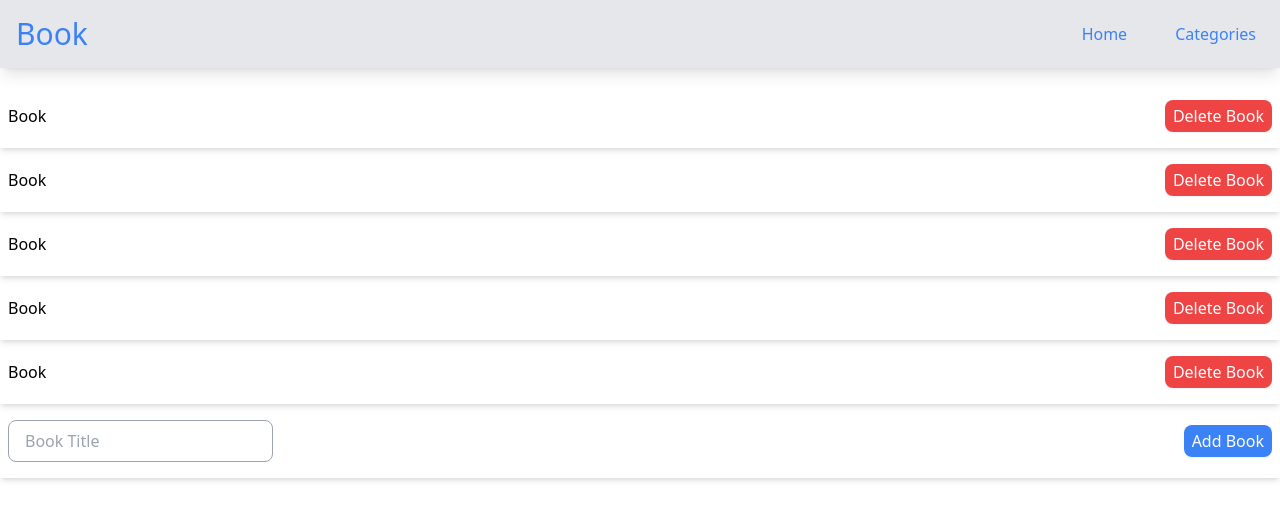
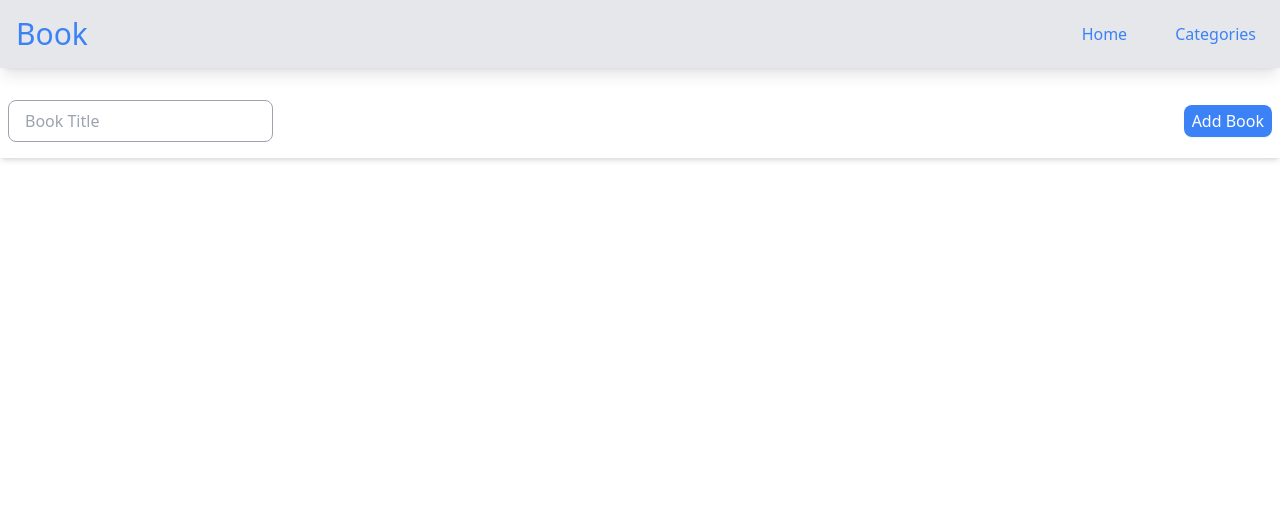
Before and after one commit to kimitaWanjohi/bookstore, a React (Create React App) app: page / in a window 1280 px wide. Shown: the top 520 px of the page. Built offline with nearby package versions, Linux system fonts and the light colour scheme.

Commit message:
get all books from store

```diff
--- a/src/components/Books.jsx
+++ b/src/components/Books.jsx
@@ -1,11 +1,13 @@
+import { useSelector } from "react-redux";
 import Book from "./Book";
 import AddBook from "./AddBook";
 
 export default function Books() {
+  const books = useSelector((state) => state.books.books);
   return (
     <div className="flex w-full flex-col mt-4">
-      {[1, 2, 3, 4, 5].map((book) => (
-        <Book key={book} />
+      {books.map((book) => (
+        <Book key={book.id} book={book} />
       ))}
       <AddBook />
     </div>
```
